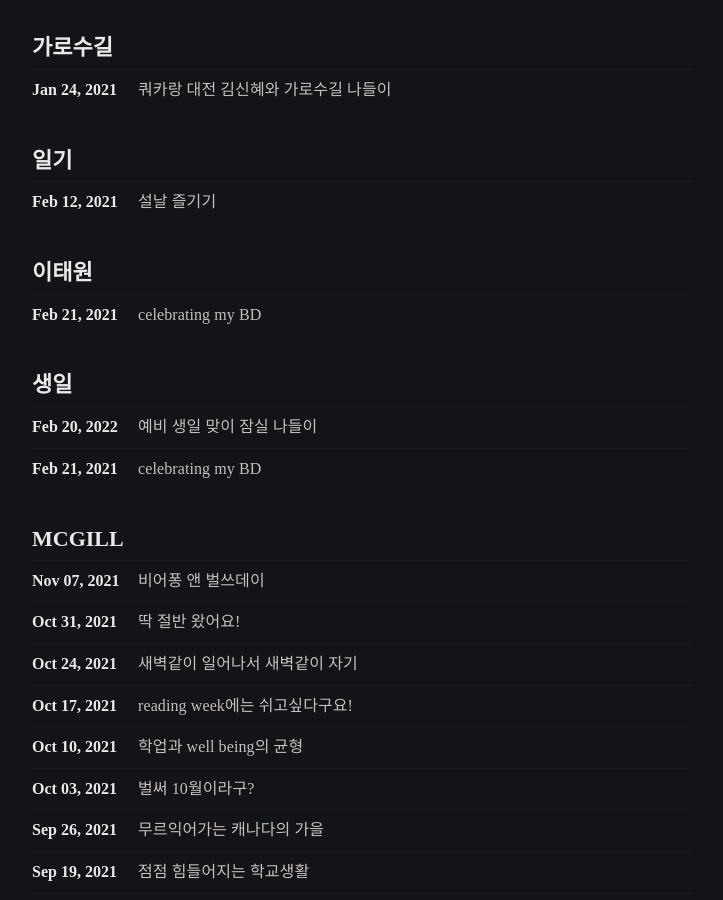
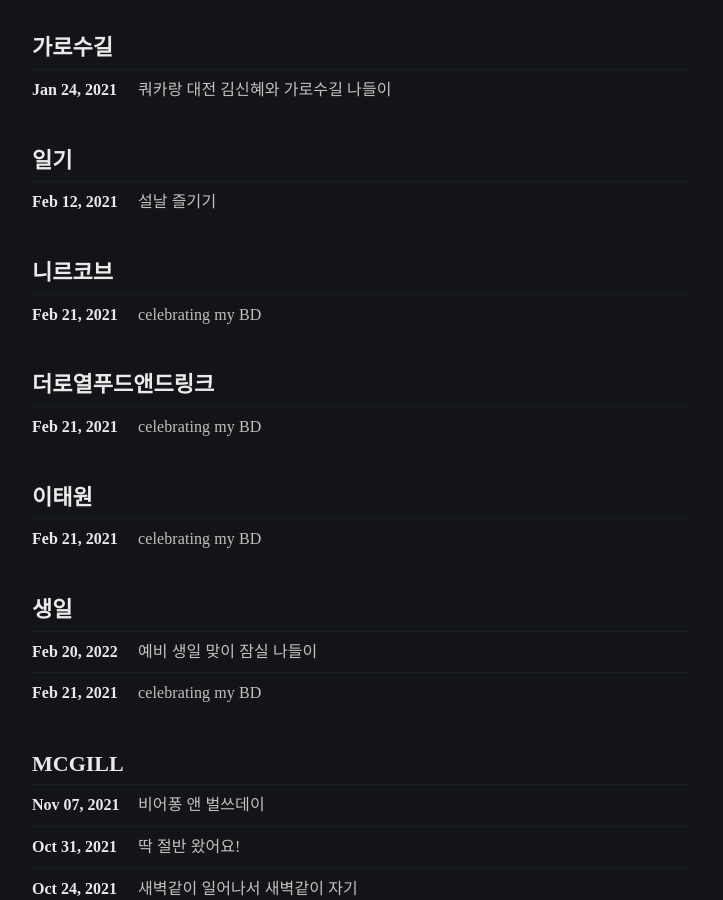
Before and after one commit to Micaaa/Micaaa.github.io, a Jekyll site: the page built from tags.html, in a window 1280 px wide and 900 px high, scrolled down 2814 px. Shown: the whole window, without its empty margins (278-1001 px from the left). Built offline with Jekyll 4.4.1, drawn with Linux system fonts in a browser that asks for light colours.

Commit message:
Update from Forestry.io Micaaa updated _posts/2021/2021-02-20-celebrating-my-bd.md

```diff
--- a/_posts/2021/2021-02-20-celebrating-my-bd.md
+++ b/_posts/2021/2021-02-20-celebrating-my-bd.md
@@ -2,6 +2,8 @@
 title: celebrating my BD
 date: 2021-02-20 15:00:00 +0000
 tags:
+- 니르코브
+- 더로열푸드앤드링크
 - 이태원
 - 생일
 categories: diary
```
